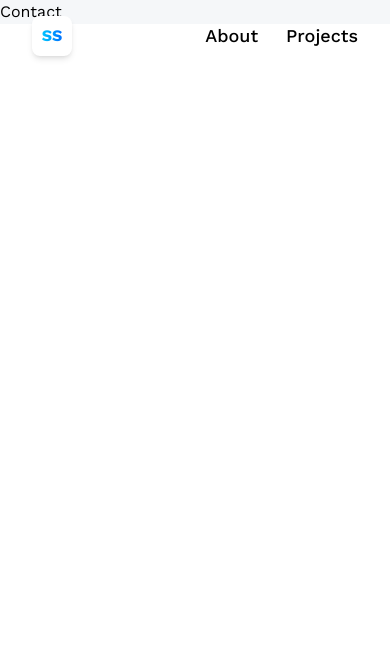
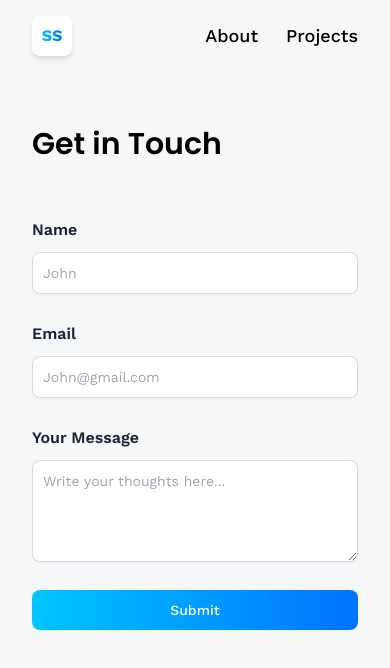
Before and after one commit to Shridharann41/3d-portfolio, a React (Vite) app: page /contact in a window 390 px wide. Shown: the top 668 px of the page. Built offline with nearby package versions, Linux system fonts and the light colour scheme.

Commit message:
Contact page without fox

```diff
--- a/package.json
+++ b/package.json
@@ -10,7 +10,7 @@
     "preview": "vite preview"
   },
   "dependencies": {
-    "@emailjs/browser": "^3.11.0",
+    "@emailjs/browser": "^3.12.1",
     "@react-spring/three": "^9.7.5",
     "@react-three/drei": "^9.114.5",
     "@react-three/fiber": "^8.17.10",
--- /dev/null
+++ b/src/components/Alert.jsx
@@ -0,0 +1,23 @@
+const Alert = ({ type, text }) => {
+    return (
+      <div className='absolute top-10 left-0 right-0 flex justify-center items-center'>
+        <div
+          className={`p-2 ${
+            type === "danger" ? "bg-red-800" : "bg-blue-800"
+          } items-center text-indigo-100 leading-none lg:rounded-full flex lg:inline-flex`}
+          role='alert'
+        >
+          <p
+            className={`flex rounded-full ${
+              type === "danger" ? "bg-red-500" : "bg-blue-500"
+            } uppercase px-2 py-1 text-xs font-semibold mr-3`}
+          >
+            {type === "danger" ? "Failed" : "Success"}
+          </p>
+          <p className='mr-2 text-left'>{text}</p>
+        </div>
+      </div>
+    );
+  };
+
+  export default Alert;
--- /dev/null
+++ b/src/hooks/useAlert.js
@@ -0,0 +1,12 @@
+import { useState } from 'react';
+
+const useAlert = () => {
+    const [alert, setAlert] = useState({ show: false, text: '', type: 'danger' });
+
+    const showAlert = ({ text, type = 'danger' }) => setAlert({ show: true, text, type });
+    const hideAlert = () => setAlert({ show: false, text: '', type: 'danger' });
+
+    return { alert, showAlert, hideAlert };
+};
+
+export default useAlert;
--- a/src/models/index.js
+++ b/src/models/index.js
@@ -1,4 +1,4 @@
-import Island from "./Island";
-
-
-export { Island };
+export { Sky } from "./Sky";
+export { Bird } from './Bird'
+export { Plane } from "./Plane";
+export { Island } from "./Island";
--- a/src/pages/Contact.jsx
+++ b/src/pages/Contact.jsx
@@ -1,8 +1,113 @@
 import React from 'react'
+import emailjs from '@emailjs/browser'
+import { Suspense, useRef, useState } from "react";
 
 const Contact = () => {
+  const formRef = useRef(null);
+  const [form, setForm] = useState({name:"", email: "", message: ""})
+  const [isLoading, setIsLoading] = useState(false);
+  const handleChange = (e) => {
+    setForm({...form, [e.target.name]: e.target.value})
+  };
+  const handleFocus = () => {};
+  const handleBlur = () => {};
+  const handleSubmit = (e) => {
+    e.preventDefault();
+    setIsLoading(true);
+    console.log(import.meta.env.VITE_APP_EMAILJS_SERVICE_ID,
+    )
+    emailjs.send(
+      import.meta.env.VITE_APP_EMAILJS_SERVICE_ID,
+      import.meta.env.VITE_APP_EMAILJS_TEMPLATE_ID,
+      {
+        from_name: form.name,
+        to_name: "Shri",
+        from_email: form.email,
+        to_email: 'shridharan41@gmail.com',
+        message: form.message
+      },
+      import.meta.env.VITE_APP_EMAILJS_PUBLIC_KEY
+    ).then(() => {
+      setIsLoading(false);
+      //TODO: Show Success message
+      //TODO: Hide an alert
+
+      setForm({name: '', email: '', message: ''});
+
+
+    }).catch((error) => {
+      setIsLoading(false);
+      console.log(error);
+      // TODO: Show error Message
+
+    })
+  };
   return (
-    <div>Contact</div>
+    <section className='relative flex lg:flex-row flex-col max-container'>
+      <div className='flex-1 min-w-[50%] flex flex-col'>
+        <h1 className='head-text'>
+          Get in Touch
+        </h1>
+        <form className='w-full flex flex-col gap-7 mt-14'
+        onSubmit={handleSubmit}>
+          <label className='text-black-500 font-semibold'>
+            Name
+            <input
+              type='text'
+              name='name'
+              className='input'
+              placeholder='John'
+              required
+              value={form.name}
+              onChange={handleChange}
+              onFocus={handleFocus}
+              onBlur={handleBlur}
+            />
+          </label>
+          <label className='text-black-500 font-semibold'>
+            Email
+            <input
+              type='email'
+              name='email'
+              className='input'
+              placeholder='John@gmail.com'
+              required
+              value={form.email}
+              onChange={handleChange}
+              onFocus={handleFocus}
+              onBlur={handleBlur}
+            />
+          </label>
+          <label className='text-black-500 font-semibold'>
+            Your Message
+            <textarea
+              name='message'
+              rows='4'
+              className='textarea'
+              placeholder='Write your thoughts here...'
+              value={form.message}
+              onChange={handleChange}
+              onFocus={handleFocus}
+              onBlur={handleBlur}
+            />
+          </label>
+
+          <button
+            type='submit'
+            disabled={isLoading}
+            className='btn'
+            onFocus={handleFocus}
+            onBlur={handleBlur}
+          >
+            {isLoading ? "Sending..." : "Submit"}
+          </button>
+
+
+        </form>
+
+      </div>
+
+    </section>
   )
 }
 
```
Also changed, not shown: 1 other file (tests, documents, lock files or other folders).
